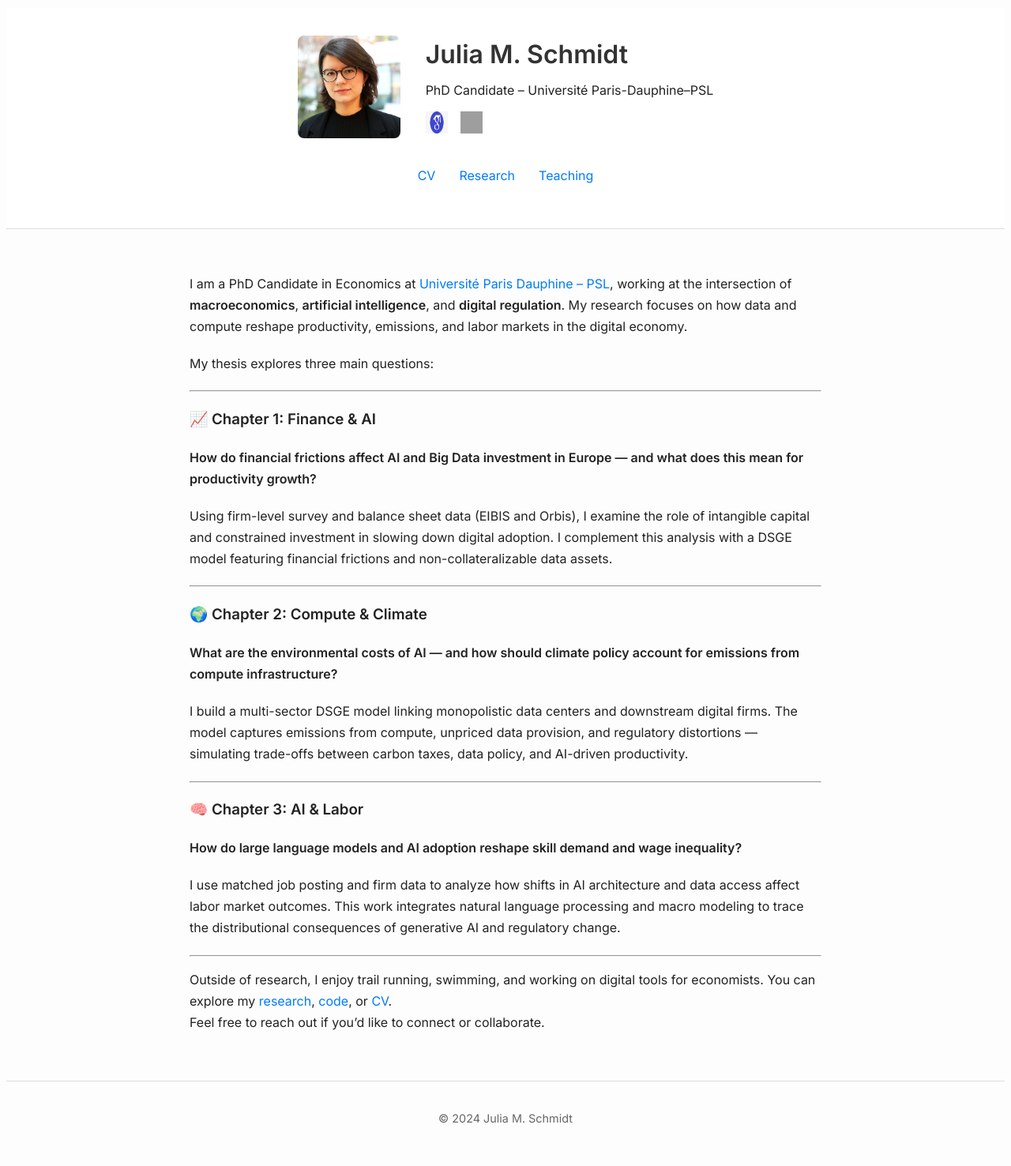
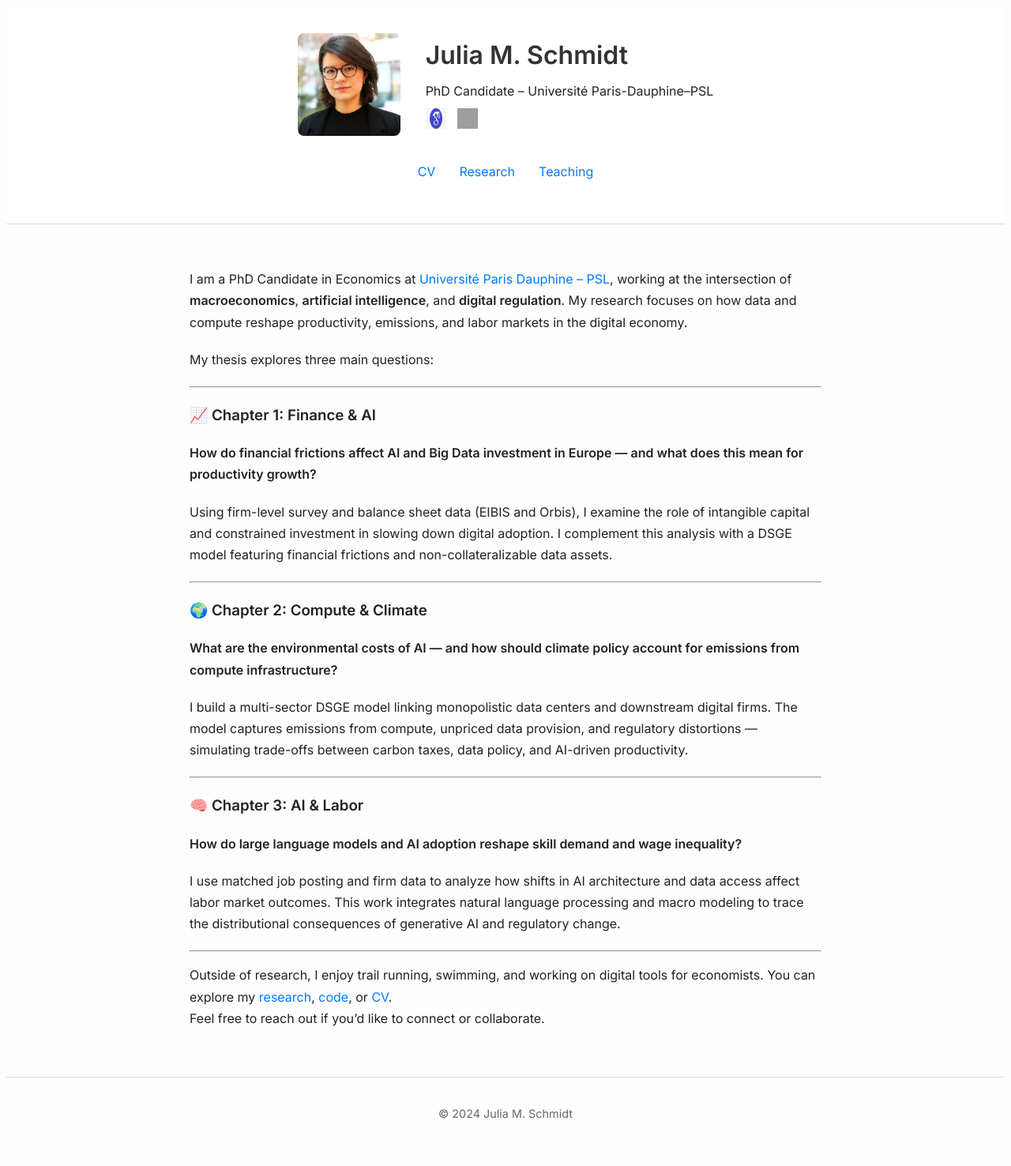
Before and after one commit to julia-m-schmidt/julia-m-schmidt.github.io, a Jekyll site: the page built from index.md, in a window 1280 px wide. Shown: the part 976-2452 px from the top of the page at 79% size. Built offline with Jekyll 4.4.1, drawn with Linux system fonts in a browser that asks for light colours; grey boxes are pictures that could not be loaded.

Commit message:
Update default.html

```diff
--- a/_layouts/default.html
+++ b/_layouts/default.html
@@ -19,12 +19,12 @@
   <header>
     <div class="container" style="display: flex; flex-direction: column; align-items: center; padding: 2em 0;">
 
-      <!-- Profile block: photo left, info right -->
-      <div style="display: flex; align-items: center; gap: 2em; justify-content: center; flex-wrap: wrap;">
+      <!-- Profile Row: image left, info right -->
+      <div style="display: flex; align-items: center; gap: 2em; flex-wrap: nowrap;">
         <img src="/assets/images/Photo_Schmidt_J.jpg" alt="Julia M. Schmidt"
              style="width: 130px; height: 130px; object-fit: cover; border-radius: 8px;" />
 
-        <div style="display: flex; flex-direction: column; align-items: flex-start; text-align: left;">
+        <div style="text-align: left;">
           <h1 style="margin: 0;">Julia M. Schmidt</h1>
           <p style="margin: 0.3em 0;">PhD Candidate – Université Paris-Dauphine–PSL</p>
 
@@ -32,17 +32,17 @@
           <div style="margin-top: 0.5em;">
             <a href="https://scholar.google.com/YOUR_ID" target="_blank" aria-label="Google Scholar">
               <img src="/assets/images/gscholar.jpg" alt="Google Scholar"
-                   style="width: 28px; height: 28px; margin-right: 12px;" />
+                   style="width: 26px; height: 26px; margin-right: 10px;" />
             </a>
             <a href="https://www.linkedin.com/in/YOUR_ID" target="_blank" aria-label="LinkedIn">
               <img src="/assets/images/linkedin.png" alt="LinkedIn"
-                   style="width: 28px; height: 28px;" />
+                   style="width: 26px; height: 26px;" />
             </a>
           </div>
         </div>
       </div>
 
-      <!-- Navigation -->
+      <!-- Nav links centered below -->
       <nav class="navbar" style="margin-top: 2em;">
         <a href="/assets/docs/CV_SCHMIDT_J.pdf" target="_blank">CV</a>
         <a href="/research/">Research</a>
```
